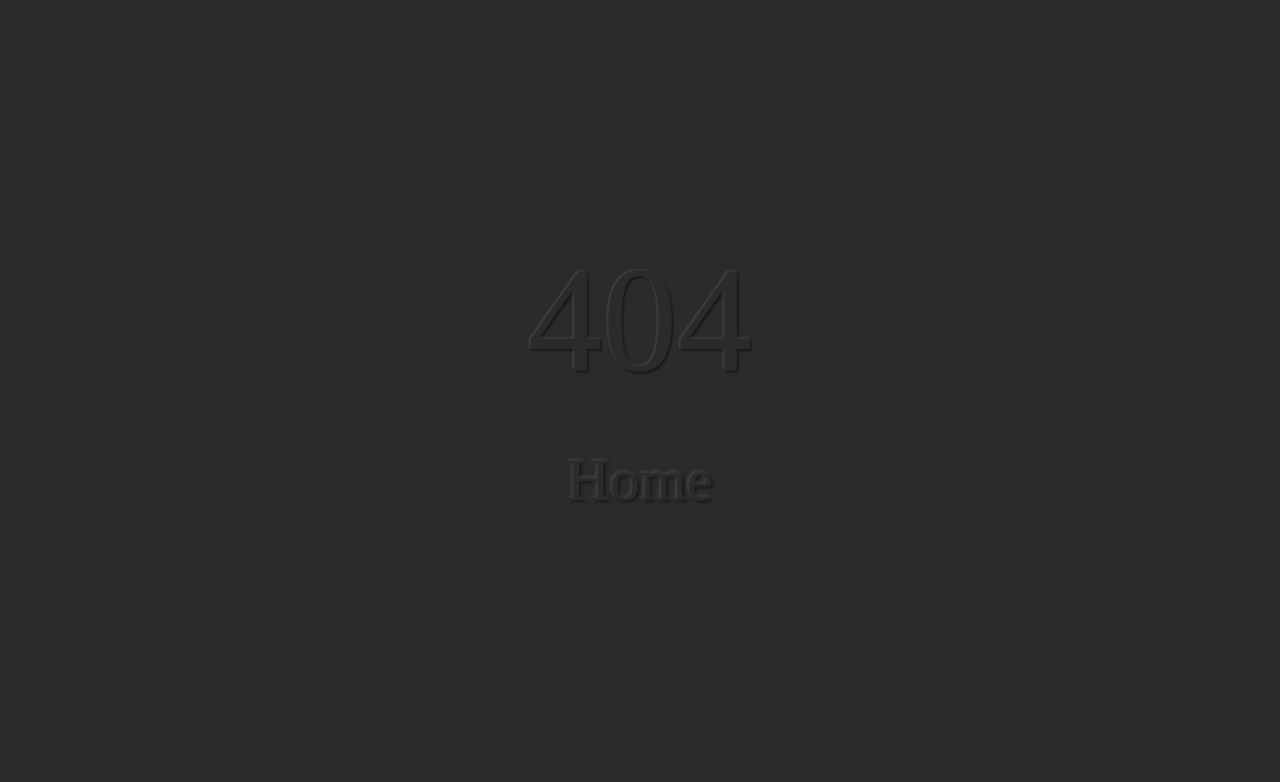
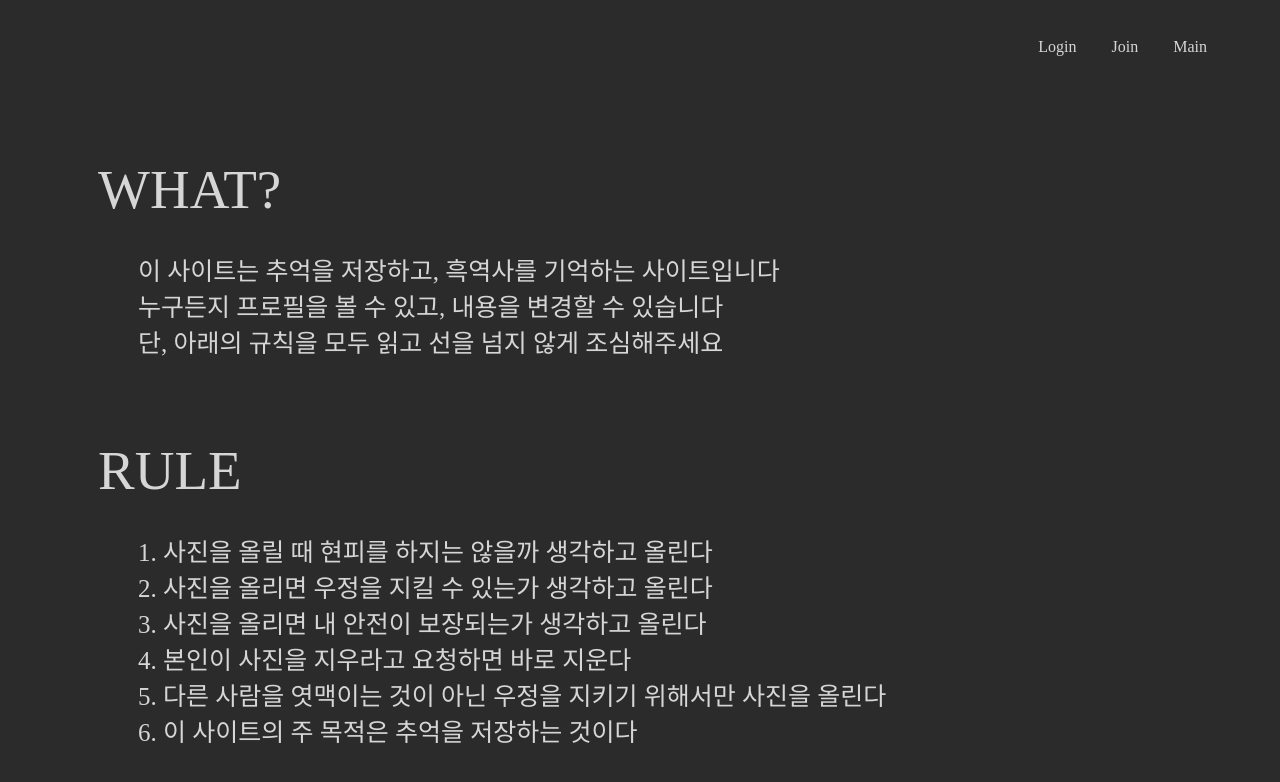
Before and after one commit to al-co-js/DarkChapter-front, a Next.js app: page /about in a window 1280 px wide. Before the commit this address had no page. Shown: the top 782 px of the page. Built offline with nearby package versions, Linux system fonts and the light colour scheme.

Commit message:
feat: about page

```diff
--- /dev/null
+++ b/pages/about.jsx
@@ -0,0 +1,111 @@
+import React, { useEffect } from 'react';
+import Cookies from 'js-cookie';
+
+import Navigation from '../components/Navigation';
+
+const about = () => {
+  useEffect(() => {
+    const isLogged = Cookies.get('token');
+    const page = isLogged
+      ? [
+        {
+          name: 'Logout',
+          link: 'logout',
+        },
+        {
+          name: 'Profiles',
+          link: 'profiles',
+        },
+        {
+          name: 'Main',
+          link: '',
+        },
+      ]
+      : [
+        {
+          name: 'Login',
+          link: 'login',
+        },
+        {
+          name: 'Join',
+          link: 'join',
+        },
+        {
+          name: 'Main',
+          link: '',
+        },
+      ];
+    const links = document.getElementsByClassName('link');
+    for (let i = 0; i < 3; i += 1) {
+      links[i].href = `/${page[i].link}`;
+      links[i].textContent = page[i].name;
+    }
+  });
+
+  return (
+    <>
+      <Navigation />
+      <div className="title" id="whatT">
+        WHAT?
+      </div>
+      <div className="detail" id="whatD">
+        이 사이트는 추억을 저장하고, 흑역사를 기억하는 사이트입니다
+        <br />
+        누구든지 프로필을 볼 수 있고, 내용을 변경할 수 있습니다
+        <br />
+        단, 아래의 규칙을 모두 읽고 선을 넘지 않게 조심해주세요
+      </div>
+      <div className="title" id="ruleT">
+        RULE
+      </div>
+      <div className="detail" id="whatD">
+        1. 사진을 올릴 때 현피를 하지는 않을까 생각하고 올린다
+        <br />
+        2. 사진을 올리면 우정을 지킬 수 있는가 생각하고 올린다
+        <br />
+        3. 사진을 올리면 내 안전이 보장되는가 생각하고 올린다
+        <br />
+        4. 본인이 사진을 지우라고 요청하면 바로 지운다
+        <br />
+        5. 다른 사람을 엿맥이는 것이 아닌 우정을 지키기 위해서만 사진을 올린다
+        <br />
+        6. 이 사이트의 주 목적은 추억을 저장하는 것이다
+      </div>
+
+      <style jsx>
+        {`
+          .title {
+            position: relative;
+            font-size: 55px;
+            top: 150px;
+            left: 90px;
+            width: 80%;
+            -webkit-user-select: none;
+            -moz-user-select: none;
+            -ms-user-select: none;
+            user-select: none;
+          }
+
+          .detail {
+            position: relative;
+            font-size: 25px;
+            top: 150px;
+            left: 130px;
+            margin-top: 30px;
+            width: 80%;
+            -webkit-user-select: none;
+            -moz-user-select: none;
+            -ms-user-select: none;
+            user-select: none;
+          }
+
+          #ruleT {
+            margin-top: 80px;
+          }
+        `}
+      </style>
+    </>
+  );
+};
+
+export default about;
```
